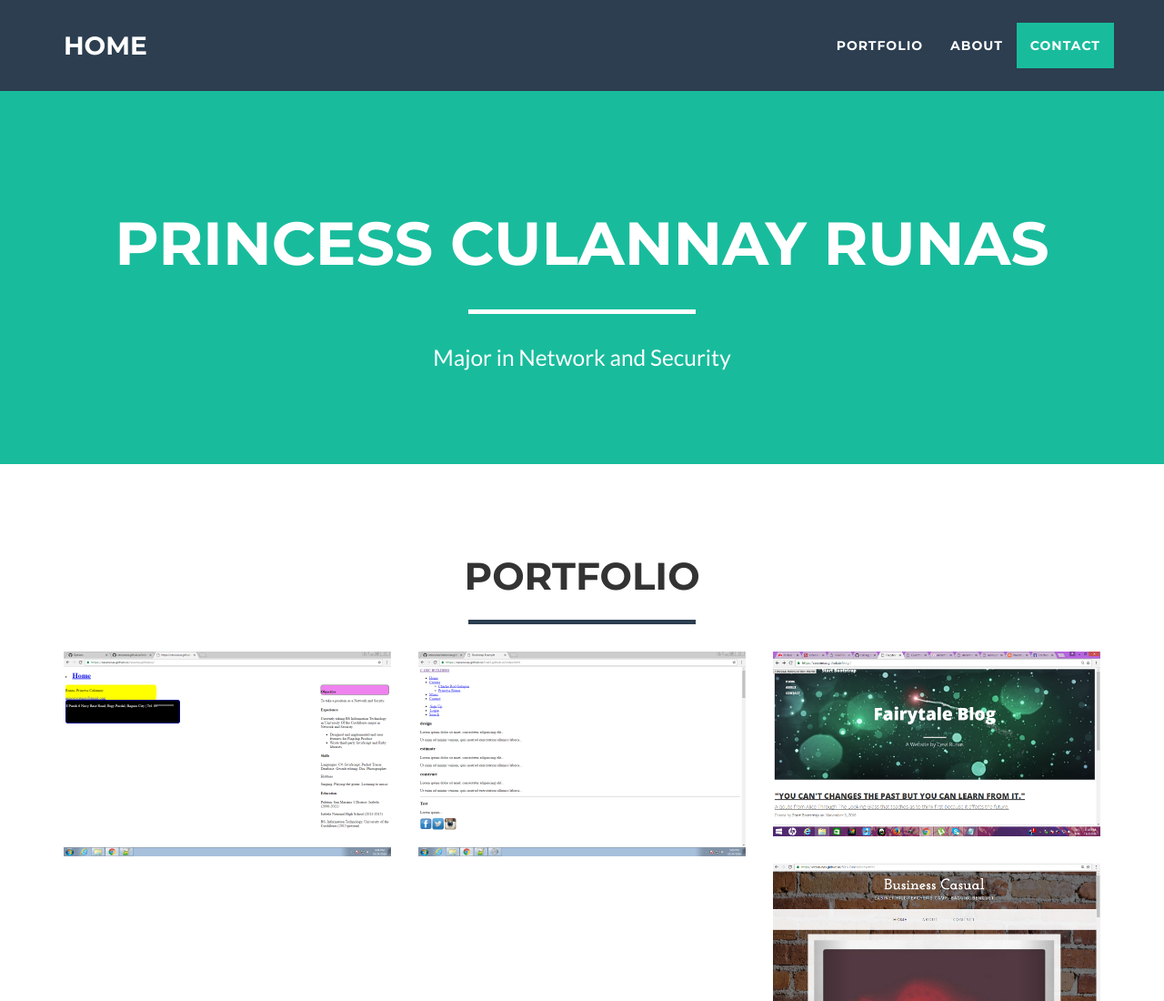
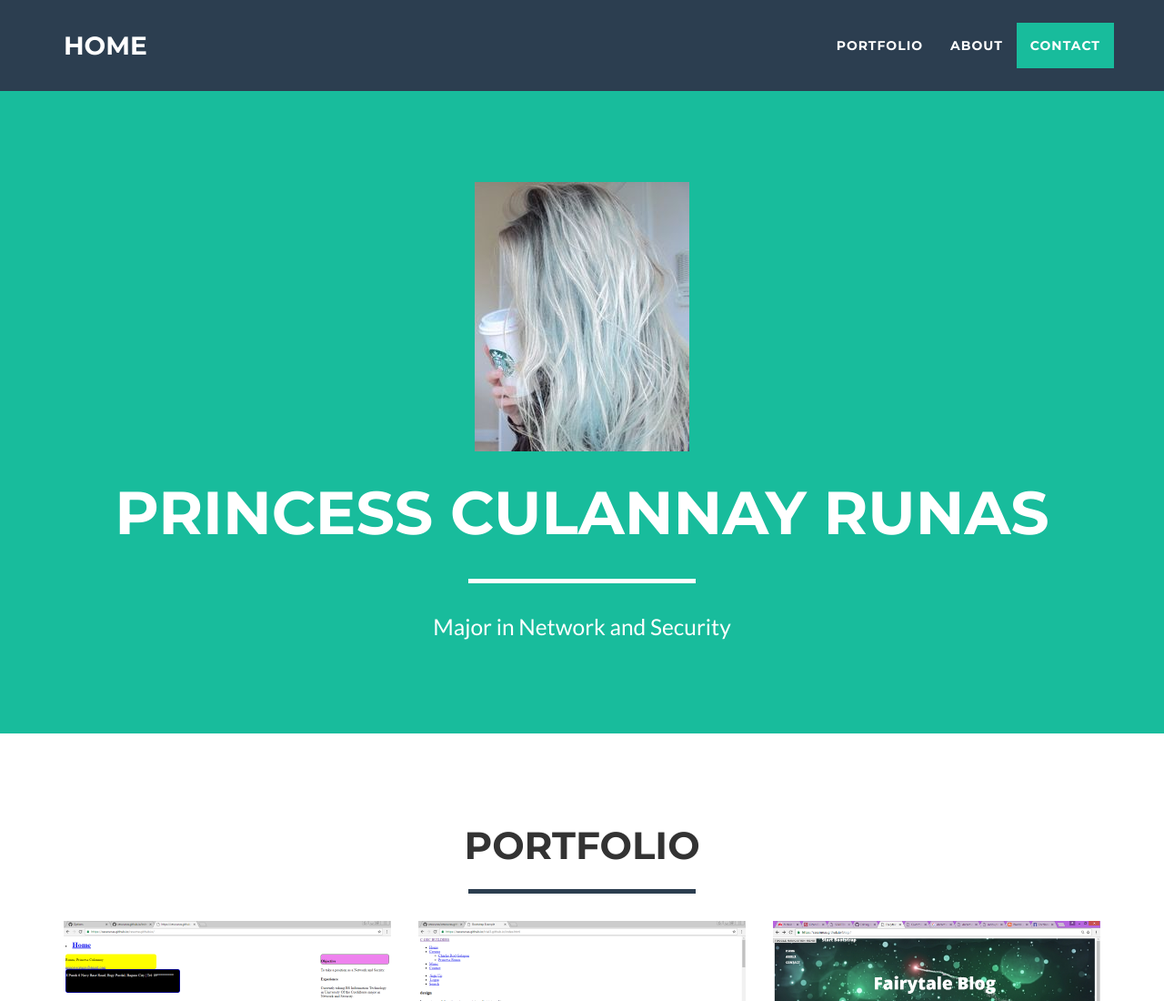
Before and after one commit to cessrunas/cessrunas.github.io, a website: page index.html in a window 1280 px wide. Shown: the top 1100 px of the page at 91% size. Drawn offline with nearby package versions, Linux system fonts and the light colour scheme.

Commit message:
Update index.html

```diff
--- a/index.html
+++ b/index.html
@@ -71,7 +71,7 @@
         <div class="container">
             <div class="row">
                 <div class="col-lg-12">
-                    <img class="img-responsive" src="img/hair.png" alt="">
+                    <img class="img-responsive" src="img/hair.jpg" alt="">
                     <div class="intro-text">
                         <span class="name">Princess Culannay Runas</span>
                         <hr class="star-light">
```
